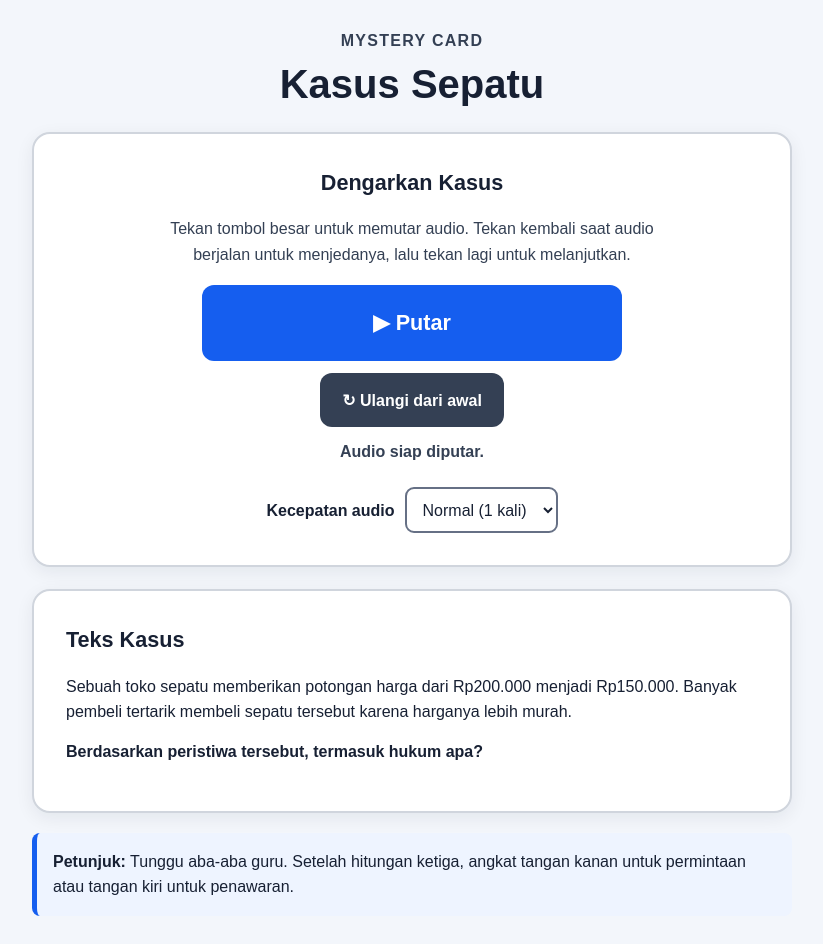
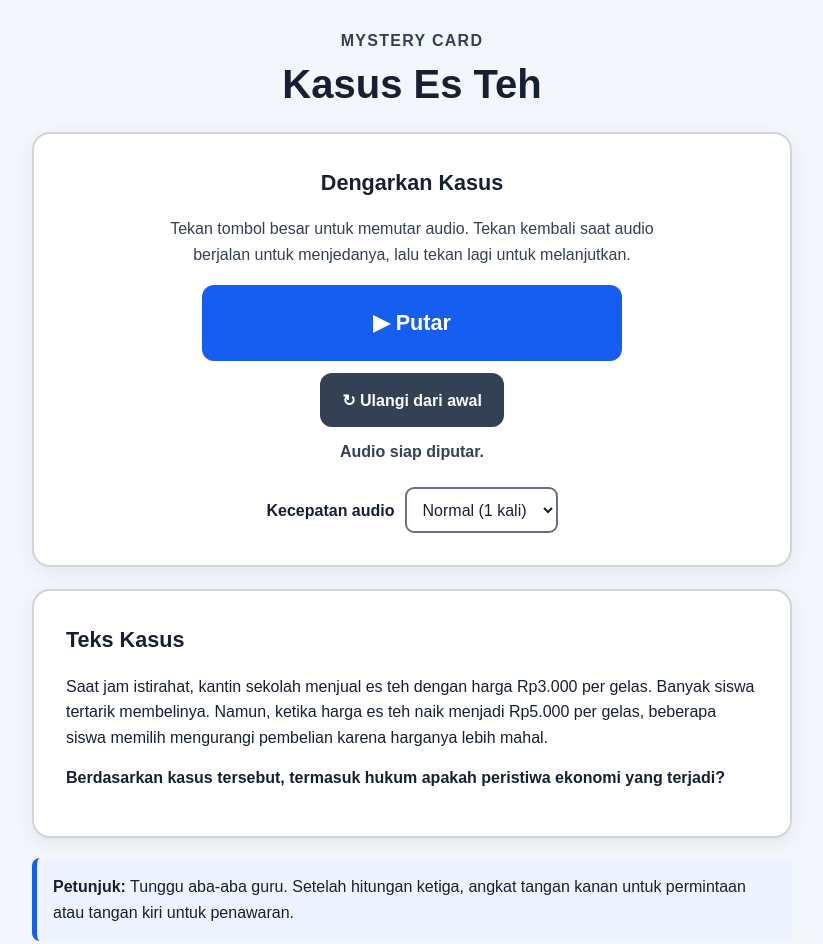
Before and after one commit to Chillaaaa/Es-Teh, a plain HTML site: page index.html in a window 1280 px wide. Shown: the whole page, without its empty margins (228-1051 px from the left). Drawn offline with Linux system fonts and the light colour scheme.

Commit message:
Update index.html

```diff
--- a/index.html
+++ b/index.html
@@ -4,7 +4,7 @@
   <meta charset="UTF-8">
   <meta name="viewport" content="width=device-width, initial-scale=1.0">
   <meta name="color-scheme" content="light">
-  <title>Mystery Card - Kasus Sepatu</title>
+  <title>Mystery Card - Kasus Es Teh</title>
   <style>
     :root {
       font-family: Arial, Helvetica, sans-serif;
@@ -124,7 +124,7 @@
   <main>
     <header>
       <p class="eyebrow">MYSTERY CARD</p>
-      <h1>Kasus Sepatu</h1>
+      <h1>Kasus Es Teh</h1>
     </header>
 
     <section class="card audio-area" aria-labelledby="audio-heading">
@@ -132,7 +132,7 @@
       <p class="audio-help">Tekan tombol besar untuk memutar audio. Tekan kembali saat audio berjalan untuk menjedanya, lalu tekan lagi untuk melanjutkan.</p>
 
       <audio id="caseAudio" preload="metadata">
-        <source src="./Sepatu.mp3" type="audio/mpeg">
+        <source src="./Es Teh.mp3" type="audio/mpeg">
         Browser Anda tidak mendukung pemutar audio.
       </audio>
 
@@ -162,8 +162,8 @@
 
     <section class="card transcript" aria-labelledby="case-heading">
       <h2 id="case-heading">Teks Kasus</h2>
-      <p>Sebuah toko sepatu memberikan potongan harga dari Rp200.000 menjadi Rp150.000. Banyak pembeli tertarik membeli sepatu tersebut karena harganya lebih murah.</p>
-      <p><strong>Berdasarkan peristiwa tersebut, termasuk hukum apa?</strong></p>
+      <p>Saat jam istirahat, kantin sekolah menjual es teh dengan harga Rp3.000 per gelas. Banyak siswa tertarik membelinya. Namun, ketika harga es teh naik menjadi Rp5.000 per gelas, beberapa siswa memilih mengurangi pembelian karena harganya lebih mahal.</p>
+      <p><strong>Berdasarkan kasus tersebut, termasuk hukum apakah peristiwa ekonomi yang terjadi?</strong></p>
     </section>
 
     <aside class="instruction">
@@ -233,7 +233,7 @@
     });
 
     audio.addEventListener("error", () => {
-      statusText.textContent = "Gagal memuat audio. Pastikan file " + "Sepatu.mp3" + " berada di folder yang sama dengan file HTML ini.";
+      statusText.textContent = "Gagal memuat audio. Pastikan file " + "Es Teh.mp3" + " berada di folder yang sama dengan file HTML ini.";
     });
   </script>
 </body>
```
